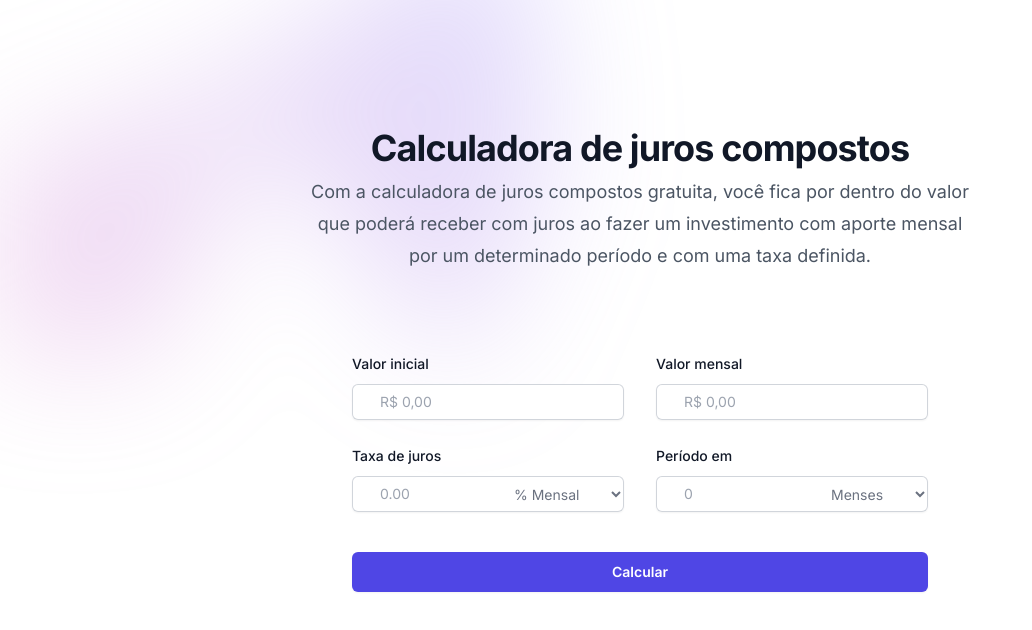
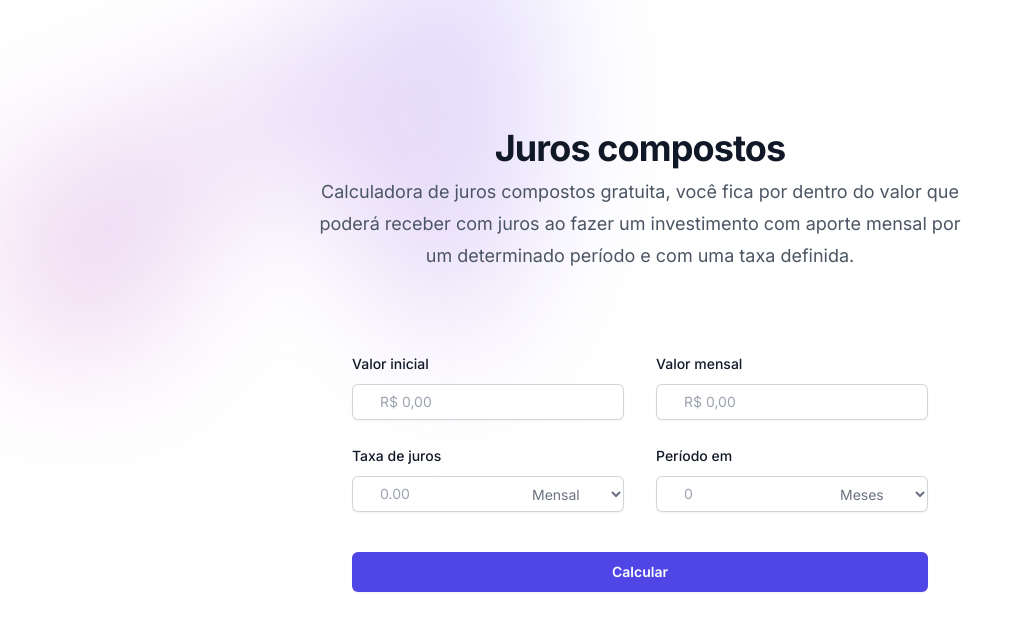
Before and after one commit to wellpinho/calculadora-de-juros-compostos, a Next.js app: page / in a window 1280 px wide. Shown: the top 630 px of the page, without its empty margins (0-1032 px from the left). Built offline with nearby package versions, Linux system fonts and the light colour scheme.

Commit message:
calculation

```diff
--- a/package.json
+++ b/package.json
@@ -13,7 +13,8 @@
     "@heroicons/react": "^2.1.1",
     "next": "14.1.0",
     "react": "^18",
-    "react-dom": "^18"
+    "react-dom": "^18",
+    "react-hook-form": "^7.49.3"
   },
   "devDependencies": {
     "@types/node": "^20",
--- a/src/app/page.tsx
+++ b/src/app/page.tsx
@@ -1,13 +1,50 @@
 'use client'
 import { useState } from 'react'
-import { ChevronDownIcon } from '@heroicons/react/20/solid'
-import { Switch } from '@headlessui/react'
+import { SubmitHandler, useForm } from 'react-hook-form';
+import { Resume } from './resume';
 
 function classNames(...classes: string[]) {
   return classes.filter(Boolean).join(' ')
 }
+
+type Inputs = {
+  initialValue: number
+  valueMonth: number
+  currency: string
+  period: string
+  time: number
+  fee: string
+}
+
 export default function Home() {
-  const [agreed, setAgreed] = useState(false)
+  const [resume, setResume] = useState(false);
+  const [initiValue, setInitValue] = useState(0);
+  const [earned, setEarned] = useState(0);
+  const [total, setTotal] = useState(0);
+  const {
+    register,
+    handleSubmit,
+    formState: { errors },
+  } = useForm<Inputs>()
+
+  const onSubmit: SubmitHandler<Inputs> = (data) => {
+  const fee = Number(data.fee) / 100;
+  const total = data.initialValue * (1 + fee) ** data.time;
+  const totalGain = total - data.initialValue;
+
+    const response = {
+      totalInvested: data.initialValue,
+      totalAnnualInterestEarned: totalGain,
+      total
+    }
+
+    setInitValue(response.totalInvested);
+    setEarned(response.totalAnnualInterestEarned);
+    setTotal(response.total);
+
+    setResume(!resume);
+    return response;
+  }
 
   return (
     <div className="isolate bg-white px-6 py-24 sm:py-32 lg:px-8 h-screen">
@@ -25,13 +62,14 @@ export default function Home() {
       </div>
       <div className="mx-auto max-w-2xl text-center">
         <h2 className="text-3xl font-bold tracking-tight text-gray-900 sm:text-4xl">
-          Calculadora de juros compostos
+          Juros compostos
         </h2>
         <p className="mt-2 text-lg leading-8 text-gray-600">
-          Com a calculadora de juros compostos gratuita, você fica por dentro do valor que poderá receber com juros ao fazer um investimento com aporte mensal por um determinado período e com uma taxa definida.
+          Calculadora de juros compostos gratuita, você fica por dentro do valor que poderá receber com juros ao fazer um investimento com aporte mensal por um determinado período e com uma taxa definida.
         </p>
       </div>
-      <form action="#" method="POST" className="mx-auto mt-16 max-w-xl sm:mt-20">
+
+      <form className="mx-auto mt-16 max-w-xl sm:mt-20" onSubmit={handleSubmit(onSubmit)}>
         <div className="grid grid-cols-1 gap-x-8 gap-y-6 sm:grid-cols-2">
           <div>
             <label htmlFor="price" className="block text-sm font-medium leading-6 text-gray-900">
@@ -40,15 +78,12 @@ export default function Home() {
             <div className="relative mt-2 rounded-md shadow-sm">
               <input
                 type="number"
-                name="initialValue"
-                id="price"
                 className="block w-full rounded-md border-0 py-1.5 pl-7 pr-20 text-gray-900 ring-1 ring-inset ring-gray-300 placeholder:text-gray-400 focus:ring-2 focus:ring-inset focus:ring-indigo-600 sm:text-sm sm:leading-6"
                 placeholder="R$ 0,00"
+                {...register('initialValue')}
               />
             </div>
           </div>
-
-
           <div>
             <label htmlFor="price" className="block text-sm font-medium leading-6 text-gray-900">
               Valor mensal
@@ -56,37 +91,33 @@ export default function Home() {
             <div className="relative mt-2 rounded-md shadow-sm">
               <input
                 type="number"
-                name="valueMonth"
-                id="price"
                 className="block w-full rounded-md border-0 py-1.5 pl-7 pr-20 text-gray-900 ring-1 ring-inset ring-gray-300 placeholder:text-gray-400 focus:ring-2 focus:ring-inset focus:ring-indigo-600 sm:text-sm sm:leading-6"
                 placeholder="R$ 0,00"
+                {...register('valueMonth')}
               />
             </div>
           </div>
-
           <div>
             <label htmlFor="price" className="block text-sm font-medium leading-6 text-gray-900">
               Taxa de juros
             </label>
             <div className="relative mt-2 rounded-md shadow-sm">
               <input
-                type="number"
-                name="fee"
-                id="price"
+                type="text"
                 className="block w-full rounded-md border-0 py-1.5 pl-7 pr-20 text-gray-900 ring-1 ring-inset ring-gray-300 placeholder:text-gray-400 focus:ring-2 focus:ring-inset focus:ring-indigo-600 sm:text-sm sm:leading-6"
                 placeholder="0.00"
+                {...register('fee')}
               />
               <div className="absolute inset-y-0 right-0 flex items-center">
                 <label htmlFor="currency" className="sr-only">
-                  % Mensal
+                  Mensal
                 </label>
                 <select
-                  id="currency"
-                  name="currency"
                   className="h-full rounded-md border-0 bg-transparent py-0 pl-2 pr-7 text-gray-500 focus:ring-2 focus:ring-inset focus:ring-indigo-600 sm:text-sm"
+                  {...register('currency')}
                 >
-                  <option>% Mensal</option>
-                  <option>% Anual</option>
+                  <option>Mensal</option>
+                  <option>Anual</option>
                 </select>
               </div>
             </div>
@@ -98,18 +129,16 @@ export default function Home() {
             <div className="relative mt-2 rounded-md shadow-sm">
               <input
                 type="text"
-                name="time"
-                id="price"
                 className="block w-full rounded-md border-0 py-1.5 pl-7 pr-20 text-gray-900 ring-1 ring-inset ring-gray-300 placeholder:text-gray-400 focus:ring-2 focus:ring-inset focus:ring-indigo-600 sm:text-sm sm:leading-6"
                 placeholder="0"
+                {...register('time')}
               />
               <div className="absolute inset-y-0 right-0 flex items-center">
                 <select
-                  id="currency"
-                  name="currency"
                   className="h-full rounded-md border-0 bg-transparent py-0 pl-2 pr-7 text-gray-500 focus:ring-2 focus:ring-inset focus:ring-indigo-600 sm:text-sm"
+                  {...register('period')}
                 >
-                  <option>Menses</option>
+                  <option>Meses</option>
                   <option>Anos</option>
                 </select>
               </div>
@@ -124,7 +153,9 @@ export default function Home() {
             Calcular
           </button>
         </div>
+
       </form>
+        {resume && <Resume total={total} totalAnnualInterestEarned={earned} totalInvested={initiValue} />}
     </div>
   );
 }
--- /dev/null
+++ b/src/app/resume.tsx
@@ -0,0 +1,30 @@
+interface IResume {
+    totalInvested: number
+    totalAnnualInterestEarned: number
+    total: number
+}
+
+export function Resume({totalInvested, totalAnnualInterestEarned, total}: IResume) {
+    const stats = [
+        { id: 1, name: 'Total investido', value: `R$ ${Number(totalInvested).toFixed(2).replace('.', ',')}`},
+        { id: 2, name: 'Total ganho em juros R$', value: `R$ ${Number(totalAnnualInterestEarned).toFixed(2).replace('.', ',')}`},
+        { id: 3, name: 'Total R$', value: `R$ ${Number(total).toFixed(2).replace('.', ',')}`},
+    ];
+
+    return (
+        <div className="bg-white py-24 sm:py-32">
+            <div className="mx-auto max-w-7xl px-6 lg:px-8">
+                <dl className="grid grid-cols-1 gap-x-8 gap-y-16 text-center lg:grid-cols-3">
+                    {stats.map((stat) => (
+                    <div key={stat.id} className="mx-auto flex max-w-xs flex-col gap-y-4">
+                        <dt className="text-base leading-7 text-gray-600 font-bold">{stat.name}</dt>
+                        <dd className="order-first text-3xl font-semibold tracking-tight text-green-700 sm:text-5xl">
+                        {stat.value}
+                        </dd>
+                    </div>
+                    ))}
+                </dl>
+            </div>
+        </div>
+    )
+}
```
Also changed, not shown: 1 other file (tests, documents, lock files or other folders).
